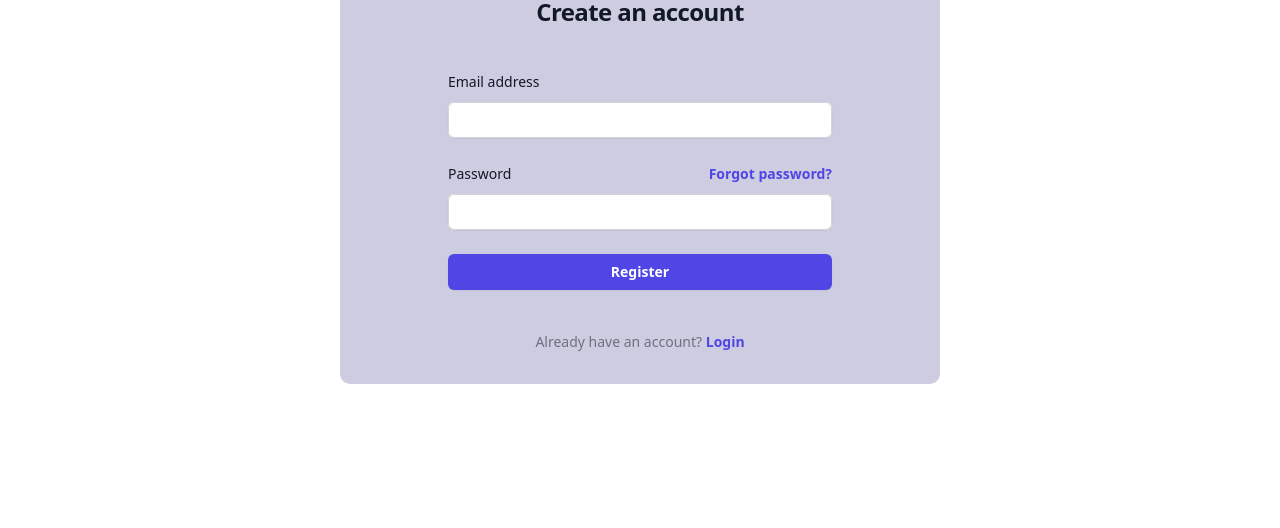
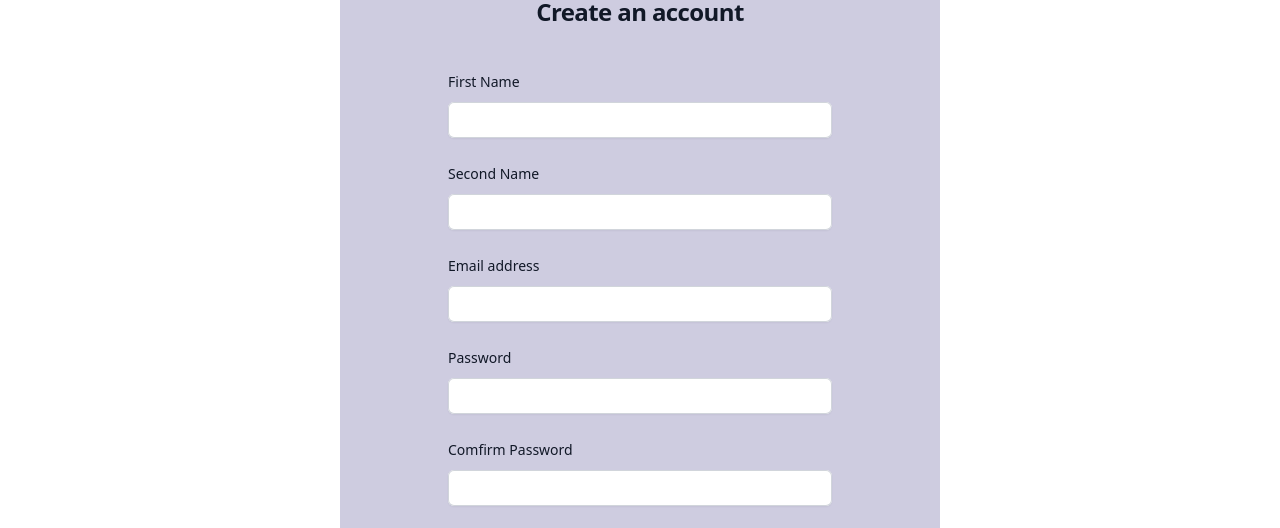
Before and after one commit to thunderbolt250/Tailwind-react-app, a React (Create React App) app in the folder tailwindcss/: page /Signup in a window 1280 px wide. Shown: the part 418-946 px from the top of the page. Before the commit the page ends 802 px from the top, so only its background shows below. Built offline with nearby package versions, Linux system fonts and the light colour scheme.

Commit message:
signupcompleted

```diff
--- a/tailwindcss/src/Signup.js
+++ b/tailwindcss/src/Signup.js
@@ -18,6 +18,39 @@
 
         <div className="mt-10 sm:mx-auto sm:w-full sm:max-w-sm">
           <form className="space-y-6" action="#" method="POST">
+
+          <div>
+              <label htmlFor="fname" className="block text-sm font-medium leading-6 text-gray-900">
+                First Name
+              </label>
+              <div className="mt-2">
+                <input
+                  id="fname"
+                  name="fname"
+                  type="text"
+                  autoComplete="fname"
+                  required
+                  className="block w-full rounded-md border-0 py-1.5 text-gray-900 shadow-sm ring-1 ring-inset ring-gray-300 placeholder:text-gray-400 focus:ring-2 focus:ring-inset focus:ring-indigo-600 sm:text-sm sm:leading-6"
+                />
+              </div>
+            </div>
+
+            <div>
+              <label htmlFor="sname" className="block text-sm font-medium leading-6 text-gray-900">
+                Second Name
+              </label>
+              <div className="mt-2">
+                <input
+                  id="sname"
+                  name="sname"
+                  type="text"
+                  autoComplete="sname"
+                  required
+                  className="block w-full rounded-md border-0 py-1.5 text-gray-900 shadow-sm ring-1 ring-inset ring-gray-300 placeholder:text-gray-400 focus:ring-2 focus:ring-inset focus:ring-indigo-600 sm:text-sm sm:leading-6"
+                />
+              </div>
+            </div>
+
             <div>
               <label htmlFor="email" className="block text-sm font-medium leading-6 text-gray-900">
                 Email address
@@ -35,20 +68,29 @@
             </div>
 
             <div>
-              <div className="flex items-center justify-between">
                 <label htmlFor="password" className="block text-sm font-medium leading-6 text-gray-900">
                   Password
                 </label>
-                <div className="text-sm">
-                  <a href="#" className="font-semibold text-indigo-600 hover:text-indigo-500">
-                    Forgot password?
-                  </a>
-                </div>
-              </div>
               <div className="mt-2">
                 <input
                   id="password"
                   name="password"
+                  type="password"
+                  autoComplete="current-password"
+                  required
+                  className="block w-full rounded-md border-0 py-1.5 text-gray-900 shadow-sm ring-1 ring-inset ring-gray-300 placeholder:text-gray-400 focus:ring-2 focus:ring-inset focus:ring-indigo-600 sm:text-sm sm:leading-6"
+                />
+              </div>
+            </div>
+
+            <div>
+                <label htmlFor="password" className="block text-sm font-medium leading-6 text-gray-900">
+                  Comfirm Password
+                </label>
+              <div className="mt-2">
+                <input
+                  id="cpassword"
+                  name="cpassword"
                   type="password"
                   autoComplete="current-password"
                   required
```
